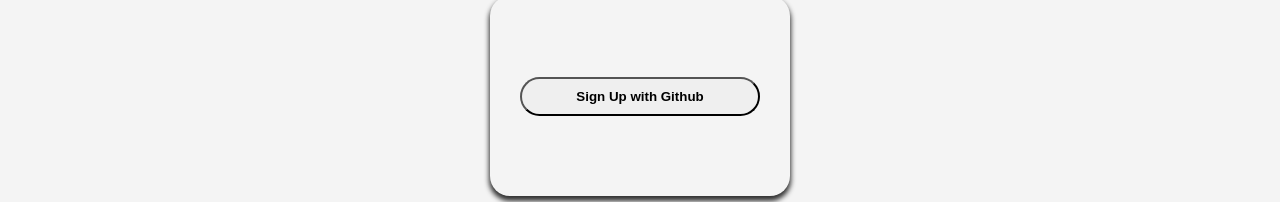
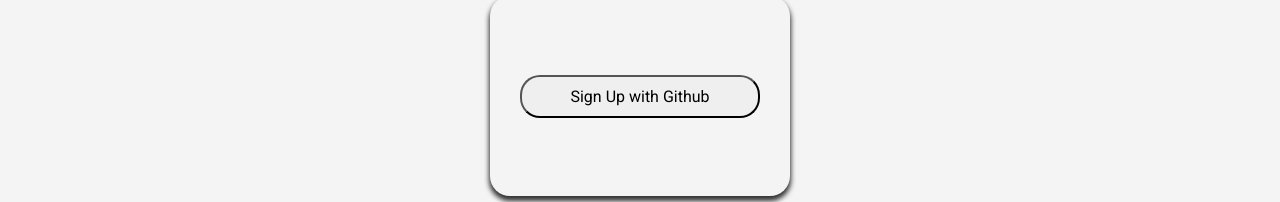
Before and after one commit to AdityaJamdade/code-friend-ai, a React (Vite) app: page / in a window 1280 px wide. Shown: the part 274-476 px from the top of the page. Built offline with nearby package versions, Linux system fonts and the light colour scheme.

Commit message:
minor change

```diff
--- a/src/screens/signup/Signup.css
+++ b/src/screens/signup/Signup.css
@@ -17,6 +17,7 @@
     border-radius: 20px;
     color: black;
     font-weight: bold;
+    font: inherit;
     width: 80%;
 }
 
```
